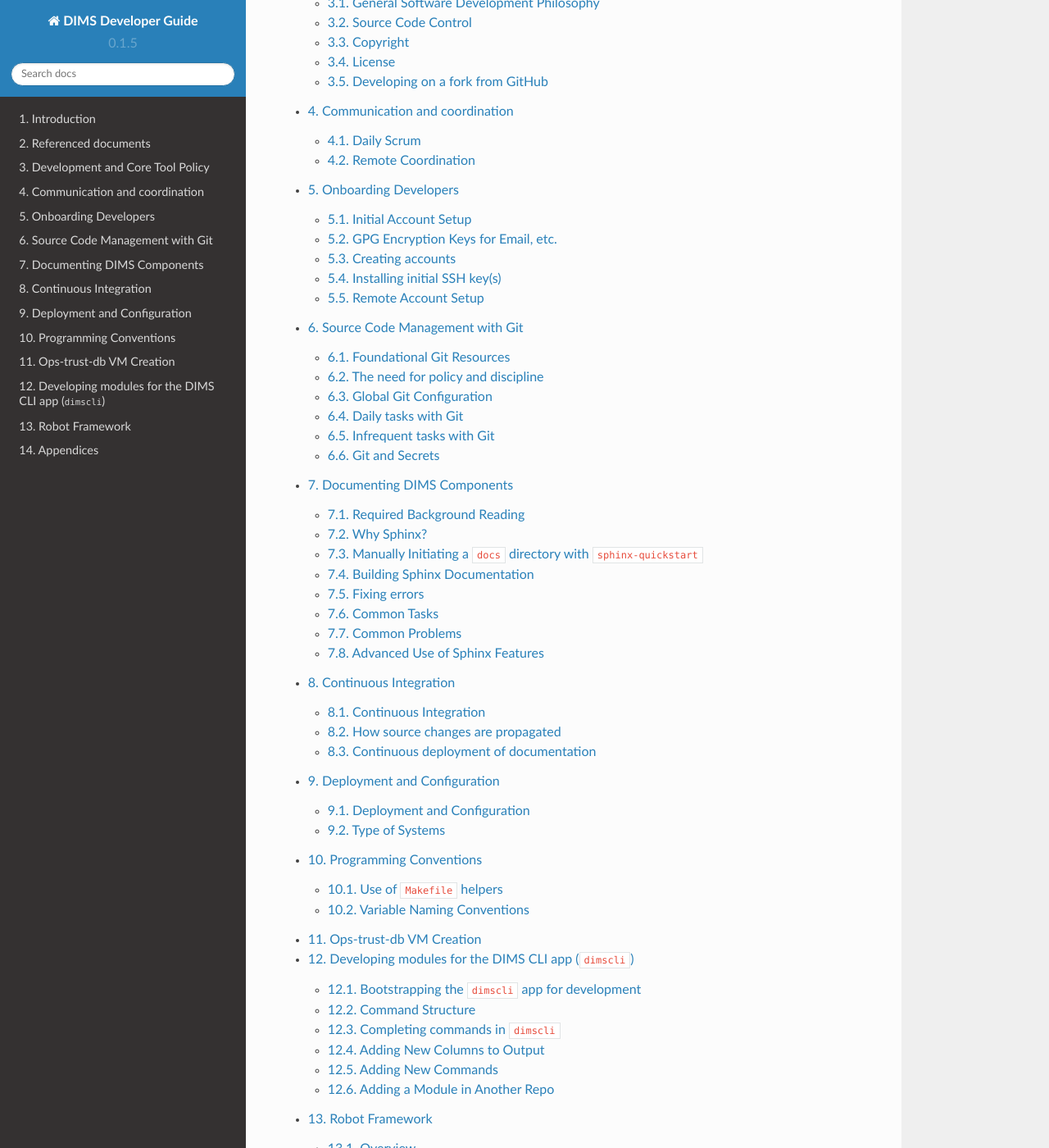
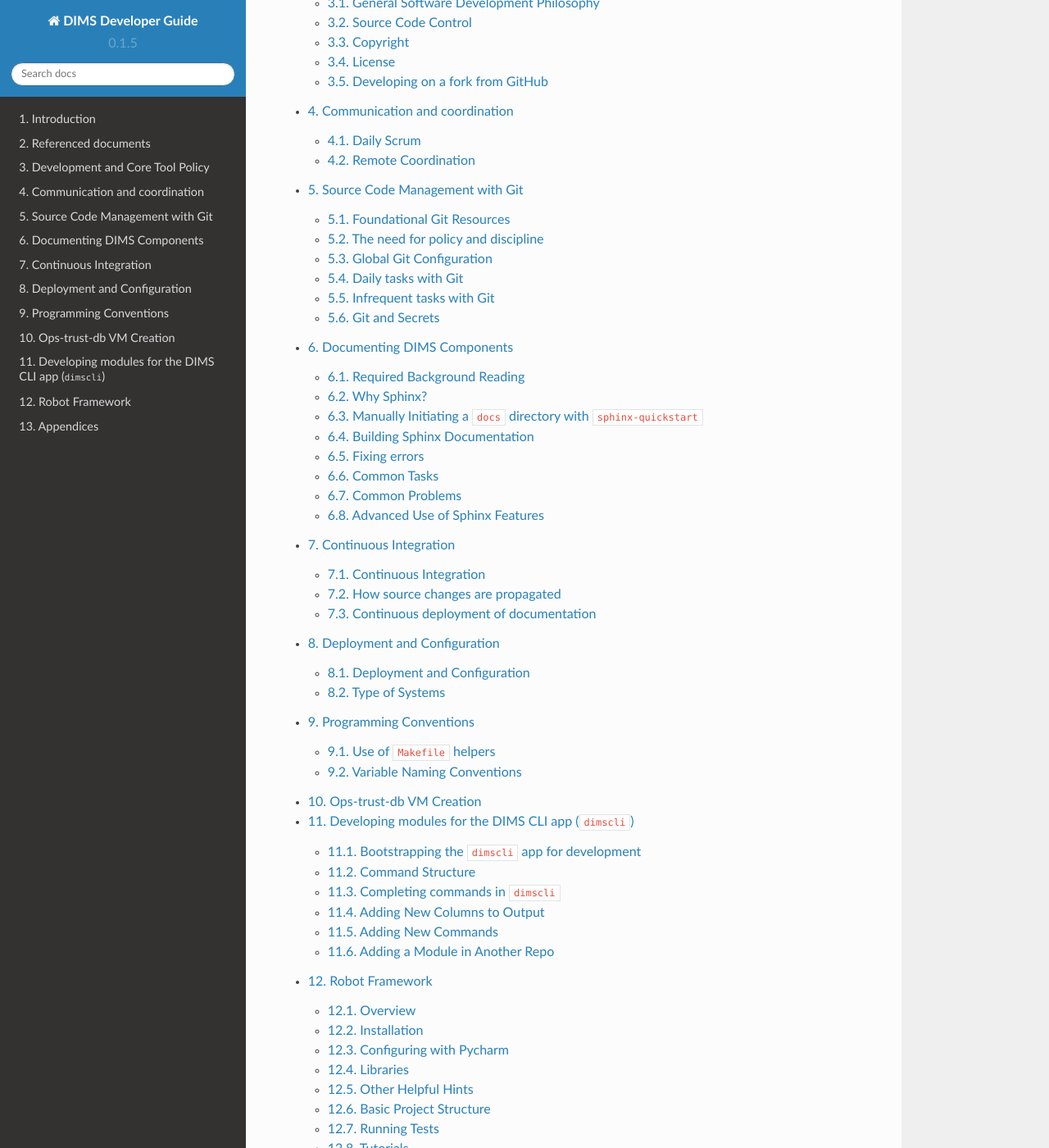
Before and after one commit to uw-dims/dims-devguide, a Sphinx documentation site: the page built from docs/source/index.rst, in a window 1280 px wide and 1400 px high, scrolled down 397 px. Shown: the whole window at 82% size. Built offline with Sphinx 7.4.7 and the Read the Docs theme 2.0.0, drawn with Linux system fonts in a browser that asks for light colours; pages that are not in the unit, such as notebooks, are missing from menus; some of the changed lines change nothing that is shown; some of the changed text lies outside the part shown.

Commit message:
Move onboarding chapter to Administration Guide

```diff
--- a/docs/source/index.rst
+++ b/docs/source/index.rst
@@ -20,7 +20,6 @@
    referenceddocs
    policy
    communication
-   onboarding
    sourcemanagement
    documentation
    continuousintegration
--- a/docs/source/onboarding.rst
+++ /dev/null
@@ -1,460 +0,0 @@
-.. _onboarding:
-
-Onboarding Developers
-=====================
-
-This chapter covers the process for onboarding new developers
-into the DIMS project.
-
-.. _initialaccountsetup:
-
-Initial Account Setup
----------------------
-
-The first step in adding a new DIMS developer is getting them set up
-with an account on our internal ``ops-trust`` portal instance.
-
-Our FosWiki server has a page that was dedicated to the steps necessary
-for `Provisioning New DIMS Users`_.
-
-.. _Provisioning New DIMS Users: http://foswiki.devops.develop/Development/ProvisionNewUsers
-
-.. caution::
-
-    The FosWiki page `Provisioning New DIMS Users`_ looks like it may be out of
-    date, or include steps that may not be necessary for just adding a new
-    user. It has a huge number of steps that should be made more streamlined
-    or added to the DIMS web app to simplify the process of adding and removing
-    DIMS users in concert with the ``ops-trust`` portal at the center of DIMS.
-
-..
-
-Once the user has been given their password to the ``ops-trust`` portal,
-they need to change their ``MemberID`` to match the account name that
-should be used within DIMS. (E.g., Dave Dittrich may be given the
-``MemberID`` of ``davedittrich2475`` by the portal, but the desired
-account name within DIMS subsystems should be ``dittrich``.)
-
-GPG Encryption Keys for Email, etc.
------------------------------------
-
-Each ``ops-trust`` portal account holder needs a GPG key to be able to
-send/receive encrypted emails. In normal operation, one's ``ops-trust``
-portal account is not fully enabled until the user has uploaded their
-GPG key.
-
-One of the easiest ways to process GPG-encrypted email is using `Enigmail`_
-with the `The GNU Privacy Guard`_ from the `Thunderbird`_ email client. Follow
-the `Enigmail Quick Start Guide`_ to install, configure, and generate a GPG key
-for use with `Thunderbird`_ (which is supported on Mac, Linux, and Windows, and
-is installed by default on the DIMS Ubuntu developer laptops).
-
-After you have set up `The GNU Privacy Guard`_ and uploaded your key,
-log in to the ``ops-trust`` portal and select ``PGP Keys`` from the menu
-on the left of the screen to download all GPG keys for other portal
-users and all email lists to which you subscribe.
-
-.. note::
-
-    This step will only download keys that are in the system at the time
-    you press the link, which means they will get out-of-date with respect
-    to new users, regenerated keys, and/or new email lists that may be
-    created over time. Get in the habit of updating your GPG key ring
-    regularly, or at least remember that failure to encrypt/decrypt
-    and email may be due to your keyring being out of date and needing
-    a refresh.
-
-..
-
-.. _Enigmail: https://www.enigmail.net/home/index.php
-.. _The GNU Privacy Guard: https://www.gnupg.org
-.. _Enigmail Quick Start Guide: https://www.enigmail.net/documentation/quickstart.php
-.. _Thunderbird: https://www.mozilla.org/en-US/thunderbird/
-
-
-.. _creatingaccounts:
-
-Creating accounts
------------------
-
-After a new user has successfully set up their ``ops-trust`` portal
-account and modified their ``MemberID`` to align with their desired DIMS
-account name, they must be added to the ``dims_users`` array in
-the ``$GIT/ansible-playbooks/group_vars/all`` file. Once added,
-the Ansible playbook roles that generate DIMS user accounts
-(e.g., ``dims-users-create``) can be played to create accounts
-as needed.
-
-.. todo::
-
-    This step should be automated, so that adding (or removing) a user
-    from the DIMS system triggers account creation (or archiving and deletion)
-    automatically on DIMS-OPS systems. DIMS-DevOps systems may need to have
-    this step be done manually, or triggered by adding/removing the user to/from
-    one of the DevOps related trust groups.
-
-    One method for automating this is to replace the hard-coded ``dims_users`` variable
-    with a Jinja2 template, then extract the list of users from the ``ops-trust`` portal
-    via an RPC call from a Python script that performs the Jinja2 template substitution
-    immediately before running Ansible playbooks to create users. (A separate step
-    to archive/delete terminated user accounts would be triggered by deletion
-    events in the ``ops-trust`` portal, or from an administration panel accessible
-    only to users in the "admin" group in the DIMS web application.)
-
-    See :ref:`dimssr:dimssystemrequirements` sections :ref:`dimssr:accountAccessControls`,
-    :ref:`dimssr:diutUserStory5`, and :ref:`dimssr:accountSuspension`, and
-    Jira Epic `DIMS-64`_.
-
-..
-
-.. _DIMS-64: http://jira.devops.develop/browse/DIMS-64
-
-
-.. _sshkeys:
-
-Installing initial SSH key(s)
------------------------------
-
-Before someone can clone Git repositories, or use SSH to log in to DIMS
-systems for interactive shell access, they must (a) have a DIMS SSH key,
-and (b) have the public key and ``authorized_keys`` file(s) on target
-systems set up properly.
-
-#. Create the user's DIMS SSH key pair...
-
-   .. todo::
-
-      Replace this with example...
-
-      make key
-      git commit it
-
-   ..
-
-#. Generate accounts using Ansible playbook ($whatever), which creates
-   the accounts and installs their public key.
-
-#. Copy their key pair into the account on the system where they will be
-   doing their development (i.e., a DIMS developer laptop, Vagrant virtual
-   machine, or bare-metal workstation.) Also make sure their key is
-   included in the ``authorized_keys`` file in the ``git`` account on
-   ``git.devops.develop`` in order for them to be able to read/write
-   source code using Git.
-
-   .. todo::
-
-      Replace this with example...
-
-   ..
-
-#.  Trigger a Jenkins build job for `public-keys-configure`_ to push the
-    new user's key to all DIMS-DevOps and DIMS-OPS systems.
-
-
-    .. todo::
-
-        This step could be added to a script, which invokes the job using
-        the REST API. That saves the manual step of clicking the
-        *Build Now* button in a browser.
-
-    ..
-
-
-#.  Set the password on the account they are supposed to use so they can log in to it,
-    and/or securely transfer their public SSH key to them so they can use it
-    to access the account without needing a password.
-
-    .. note::
-
-        They will need a password on the account for ``sudo`` on commands
-        like ``dims-ci-utils.install.user`` that ask for the ``sudo``
-        password in order to pass it to Ansible.
-
-    ..
-
-   Use command ``passwd <username>``.
-
-   .. code-block:: none
-
-      [dimsenv] mboggess@b52:~ () $ passwd mboggess
-      Changing password for mboggess.
-      (current) UNIX password:
-      Enter new UNIX password:
-      Retype new UNIX password:
-      passwd: password updated successfully
-
-   ..
-
-.. _public-keys-configure: http://jenkins.devops.develop/job/public-keys-configure/
-
-.. _remoteaccountsetup:
-
-Remote Account Setup
---------------------
-
-This section details how to set up a new account for a current developer
-on a remote machine, after being logged in to the remote machine.
-
-Change password
-~~~~~~~~~~~~~~~
-
-Use command ``passwd <username>``.
-
-.. code-block:: none
-
-   [dimsenv] mboggess@b52:~ () $ passwd mboggess
-   Changing password for mboggess.
-   (current) UNIX password:
-   Enter new UNIX password:
-   Retype new UNIX password:
-   passwd: password updated successfully
-
-..
-
-Transfer SSH Keys to Remote Machine
-~~~~~~~~~~~~~~~~~~~~~~~~~~~~~~~~~~~
-
-*  Once logged in to remote machine, check ~/.ssh/authorized_keys file
-   for public key:
-
-   .. code-block:: none
-
-      [dimsenv] mboggess@b52:~ () $ cd .ssh
-      [dimsenv] mboggess@b52:~/.ssh () $ ls
-      authorized_keys  config  known_hosts
-      [dimsenv] mboggess@b52:~/.ssh () $ vim authorized_keys
-
-   ..
-
-*  Securely transfer DIMS RSA keys from local machine to remote machine
-
-   Keys are located in ``~/.ssh/`` and should be named:
-
-   * ``dims_${dimsusername}_rsa`` for private key
-   * ``dims_${dimsusername}rsa.pub`` for public key
-   * ``dims_${dimsusername}_rsa.sig`` for signature
-
-   Copy all three files from local machine with DIMS RSA keys:
-
-   .. code-block:: none
-
-      [dimsenv] mboggess@dimsdev2:~ () $ cd .ssh
-      [dimsenv] mboggess@dimsdev2:~/.ssh () $ scp dims_mboggess_rsa* mboggess@b52.tacoma.uw.edu:/home/mboggess/.ssh/
-      dims_mboggess_rsa                                     100% 1675     1.6KB/s   00:00
-      dims_mboggess_rsa.pub                                 100%  403     0.4KB/s   00:00
-      dims_mboggess_rsa.sig                                 100%   82     0.1KB/s   00:00
-
-   ..
-
-   Check on remote machine:
-
-   .. code-block:: none
-
-      [dimsenv] mboggess@b52:~/.ssh () $ ls
-      authorized_keys  dims_mboggess_rsa      dims_mboggess_rsa.sig
-      config           dims_mboggess_rsa.pub  known_hosts
-
-   ..
-
-.. note::
-
-   This solves the "second hop issue": a user can access machines one hop
-   away because the necessary keys are available on their local machine,
-   but when trying to go one hop further, keys are not available. For
-   example, I can log in to b52 just fine, but when I try to run
-   ``dims.git.syncrepos``, which requires access to
-   ``git.devops.develop``, I ran into trouble because my keys
-   were not on b52.
-
-..
-
-Sync Repos on Remote Machine
-~~~~~~~~~~~~~~~~~~~~~~~~~~~~
-
-There probably will not be a .mrconfig file on the remote machine,
-so you must create an empty file with that name before you sync repos
-or the command will fail.
-
-Failure when running ``dims.git.syncrepos`` because no .mrconfig:
-
-.. code-block:: none
-
-   <snip>
-
-   [+++] Adding Repo[49] umich-botnets to /home/mboggess/dims/.mrconfig and checking it out.
-   cp: cannot stat ‘/home/mboggess/dims/.mrconfig’: No such file or directory
-
-   [+++] Updated 49 of 49 available repos.
-   [+++] Summary of actions for repos that were updated:
-   - Any changes to branches at origin have been downloaded to your local repository
-   - Any branches that have been deleted at origin have also been deleted from your local repository
-   - Any changes from origin/master have been merged into branch 'master'
-   - Any changes from origin/develop have been merged into branch 'develop'
-   - Any resolved merge conflicts have been pushed back to origin
-   [+++] Added 49 new repos: ansible-inventory ansible-playbooks cif-client cif-java configs dims dims-ad dims-adminguide dims-asbuilt dims-ci-utils dims-dashboard dims-db-recovery dims-devguide dims-dockerfiles dims-dsdd dims-jds dims-keys dims-ocd dims-packer dims-parselogs dims-sample-data dims-sr dims-supervisor dims-svd dimssysconfig dims-test-repo dims-tp dims-tr dims-vagrant ELK fuse4j ipgrep java-native-loader java-stix-v1.1.1 mal4s MozDef ops-trust-openid ops-trust-portal poster-deck-2014-noflow prisem prisem-replacement pygraph rwfind sphinx-autobuild stix-java ticketing-redis tsk4j tupelo umich-botnets
-   [+++] Updating repos took 00:00:00
-
-..
-
-Looking in ~/dims/ for .mrconfig:
-
-.. code-block:: none
-
-   [dimsenv] mboggess@b52:~ () $ cd dims
-   [dimsenv] mboggess@b52:~/dims () $ ls -a
-   .  ..  git
-
-..
-
-*  Create .mrconfig
-
-   .. code-block:: none
-
-      [dimsenv] mboggess@b52:~/dims () $ touch .mrconfig
-      [dimsenv] mboggess@b52:~/dims () $ ls -a
-      .  ..  git  .mrconfig
-
-   ..
-
-*  Run dims.git.syncrepos
-
-   .. code-block:: none
-
-      [dimsenv] mboggess@b52:~/dims () $ cd ..
-      [dimsenv] mboggess@b52:~ () $ dims.git.syncrepos
-      [+++] Found 49 available repos at git@git.devops.develop
-      [+++] Adding Repo[1] ansible-inventory to /home/mboggess/dims/.mrconfig and checking it out.
-      mr checkout: /home/mboggess/dims/git/ansible-inventory
-      Cloning into 'ansible-inventory'...
-      remote: Counting objects: 481, done.
-      remote: Compressing objects: 100% (387/387), done.
-      remote: Total 481 (delta 237), reused 122 (delta 65)
-      Receiving objects: 100% (481/481), 62.36 KiB | 0 bytes/s, done.
-      Resolving deltas: 100% (237/237), done.
-      Checking connectivity... done.
-      Using default branch names.
-
-      Which branch should be used for tracking production releases?
-         - master
-      Branch name for production releases: [master]
-      Branch name for "next release" development: [develop]
-
-      How to name your supporting branch prefixes?
-      Feature branches? [feature/]
-      Release branches? [release/]
-      Hotfix branches? [hotfix/]
-      Support branches? [support/]
-      Version tag prefix? []
-
-      mr checkout: finished (1 ok)
-
-      <snip>
-
-      [+++] Updated 49 of 49 available repos.
-      [+++] Summary of actions for repos that were updated:
-      - Any changes to branches at origin have been downloaded to your local repository
-      - Any branches that have been deleted at origin have also been deleted from your local repository
-      - Any changes from origin/master have been merged into branch 'master'
-      - Any changes from origin/develop have been merged into branch 'develop'
-      - Any resolved merge conflicts have been pushed back to origin
-      [+++] Added 49 new repos: ansible-inventory ansible-playbooks cif-client cif-java configs dims dims-ad dims-adminguide dims-asbuilt dims-ci-utils dims-dashboard dims-db-recovery dims-devguide dims-dockerfiles dims-dsdd dims-jds dims-keys dims-ocd dims-packer dims-parselogs dims-sample-data dims-sr dims-supervisor dims-svd dimssysconfig dims-test-repo dims-tp dims-tr dims-vagrant ELK fuse4j ipgrep java-native-loader java-stix-v1.1.1 mal4s MozDef ops-trust-openid ops-trust-portal poster-deck-2014-noflow prisem prisem-replacement pygraph rwfind sphinx-autobuild stix-java ticketing-redis tsk4j tupelo umich-botnets
-      [+++] Updating repos took 00:07:19
-
-   ..
-
-Build Python Virtual Environment on Remote Machine
-~~~~~~~~~~~~~~~~~~~~~~~~~~~~~~~~~~~~~~~~~~~~~~~~~~
-
-*  When logged in to remote machine, change directories to location of
-   virtual environment build scripts:
-
-   .. code-block:: none
-
-      [dimsenv] mboggess@b52:~ () $ cd $GIT/ansible-playbooks
-
-   ..
-
-*  Run the DIMS command to build the system virtualenv for access to
-    system DIMS commands:
-
-   .. code-block:: none
-
-      [dimsenv] mboggess@b52:~/dims/git/ansible-playbooks (develop) $ ./dimsenv.install.system
-
-   ..
-
-*  Run ``exec bash`` to refresh:
-
-   .. code-block:: none
-
-      [dimsenv] mboggess@b52:~/dims/git/ansible-playbooks (develop) $ exec bash
-      [+++] DIMS shell initialization [ansible-playbooks v1.2.107]
-      [+++] Sourcing /opt/dims/etc/bashrc.dims.d/bashrc.dims.network ...
-      [+++] OpenVPN status:
-       * VPN '01_uwapl_daveb52' is running
-       * VPN '02_prsm_dave-prisem-2' is running
-      [+++] Sourcing /opt/dims/etc/bashrc.dims.d/bashrc.dims.virtualenv ...
-      [+++] Activating virtual environment (/home/mboggess/dims/envs/dimsenv) [ansible-playbooks v1.2.107]
-      [+++] (Create file /home/mboggess/.DIMS_NO_DIMSENV_ACTIVATE to disable)
-      [+++] Virtual environment 'dimsenv' activated [ansible-playbooks v1.2.107]
-      [+++] Installed /home/mboggess/dims/envs/dimsenv/bin/dimsenv.install.user
-      [+++] Installed /home/mboggess/dims/envs/dimsenv/bin/dimsenv.install.system
-      [+++] Sourcing /opt/dims/etc/bashrc.dims.d/git-prompt.sh ...
-      [+++] Sourcing /opt/dims/etc/bashrc.dims.d/hub.bash_completion.sh ...
-
-   ..
-
-   Line "Activating virtual environment" should have path to dimsenv/
-   via $HOME/dims.
-
-*  Run DIMS command to build user virtualenv:
-
-   .. code-block:: none
-
-      [dimsenv] mboggess@b52:~/dims/git/ansible-playbooks (develop) $ ./dimsenv.install.user
-
-   ..
-
-*  Run ``exec bash`` to refresh again.
-
-*  Check $HOME/dims/envs/ for dimsenv/ and activation scripts:
-
-   .. code-block:: none
-
-      [dimsenv] mboggess@b52:~/dims/git/ansible-playbooks (develop) $ ls $HOME/dims/envs
-      dimsenv          initialize    postdeactivate  postmkvirtualenv  preactivate    premkproject     prermvirtualenv
-      get_env_details  postactivate  postmkproject   postrmvirtualenv  predeactivate  premkvirtualenv
-
-   ..
-
-Transfer Config Files
-~~~~~~~~~~~~~~~~~~~~~
-
-*  Your account personalization files need to be transferred to the
-   remote machine as well, including .gitconfig, .vimrc, and
-   .bash_aliases.
-
-
-   From the local machine:
-
-   .. code-block:: none
-
-      [dimsenv] mboggess@dimsdev2:~ () $ scp .bash_aliases mboggess@b52.tacoma.uw.edu:/home/mboggess/
-      .bash_aliases                                 100%  510     0.5KB/s   00:00
-      [dimsenv] mboggess@dimsdev2:~ () $ scp .gitconfig mboggess@b52.tacoma.uw.edu:/home/mboggess/
-      .gitconfig                                    100%  847     0.8KB/s   00:00
-      [dimsenv] mboggess@dimsdev2:~ () $ scp .vimrc mboggess@b52.tacoma.uw.edu:/home/mboggess/
-      .vimrc                                        100%  314     0.3KB/s   00:00
-
-   ..
-
-   On the remote machine, check for files and refresh bash:
-
-   .. code-block:: none
-
-      [dimsenv] mboggess@b52:~ () $ ls -a
-      .   .ansible       .bash_history  .bashrc  dims              .gitconfig  .profile      .ssh      .vimrc
-      ..  .bash_aliases  .bash_logout   .cache   examples.desktop  .mrtrust    .python-eggs  .viminfo
-      [dimsenv] mboggess@b52:~ () $ exec bash
-
-   ..
```
